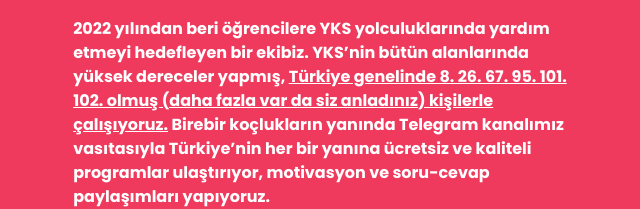
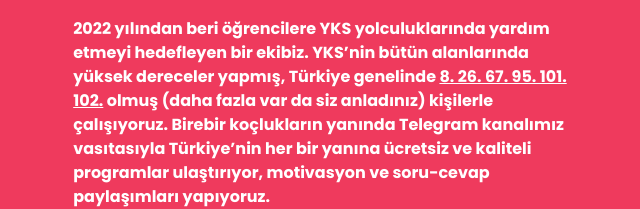
Before and after one commit to abdunzelil/DereceKocluk, a website: page index.html in a window 1280 px wide. Shown: the part 1509-1718 px from the top of the page, 566-1206 px from the left. Drawn offline with nearby package versions, Linux system fonts and the light colour scheme.

Commit message:
Update index.html

```diff
--- a/index.html
+++ b/index.html
@@ -81,7 +81,7 @@
       <div class="textBox">
         <h2>Biz kimiz?</h2>
         <p> 2022 yılından beri öğrencilere YKS yolculuklarında yardım etmeyi hedefleyen bir ekibiz.
-          YKS’nin bütün alanlarında yüksek dereceler yapmış, <u>Türkiye genelinde 8. 26. 67. 95. 101. 102. olmuş (daha fazla var da siz anladınız) kişilerle çalışıyoruz.</u>
+          YKS’nin bütün alanlarında yüksek dereceler yapmış, Türkiye genelinde <u>8. 26. 67. 95. 101. 102.</u> olmuş (daha fazla var da siz anladınız) kişilerle çalışıyoruz.
           Birebir koçlukların yanında Telegram kanalımız vasıtasıyla Türkiye’nin her bir yanına ücretsiz ve kaliteli programlar ulaştırıyor,
           motivasyon ve soru-cevap paylaşımları yapıyoruz. </p>
       </div>
```
